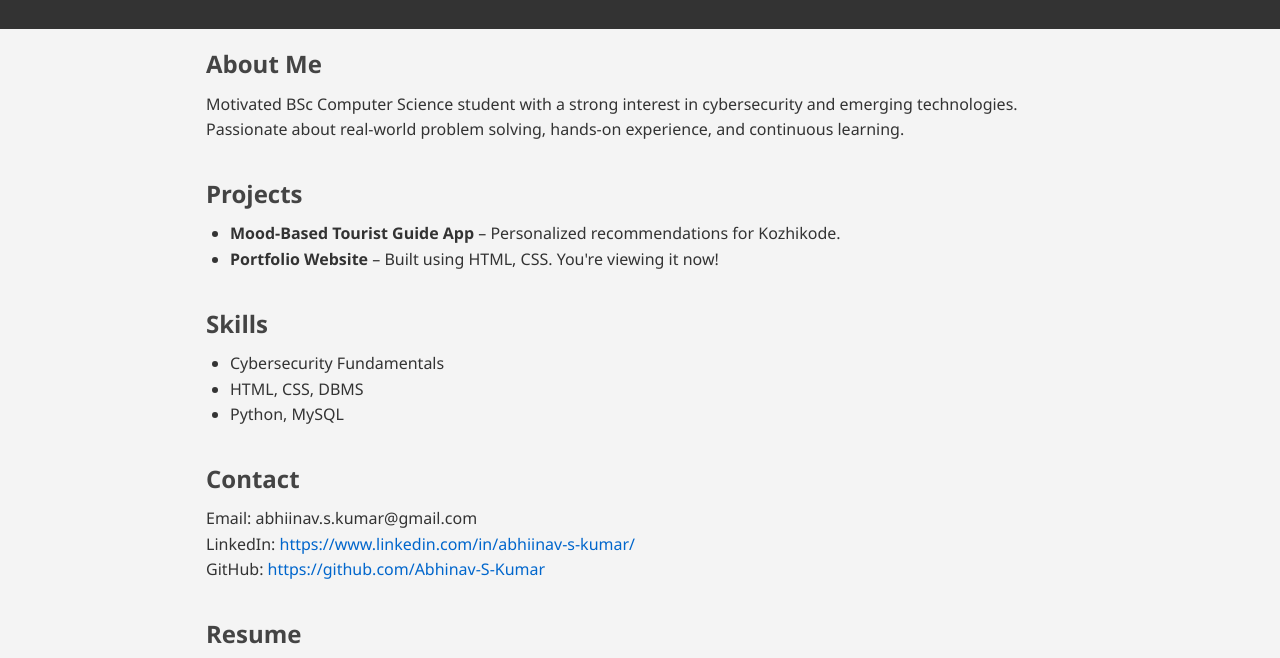
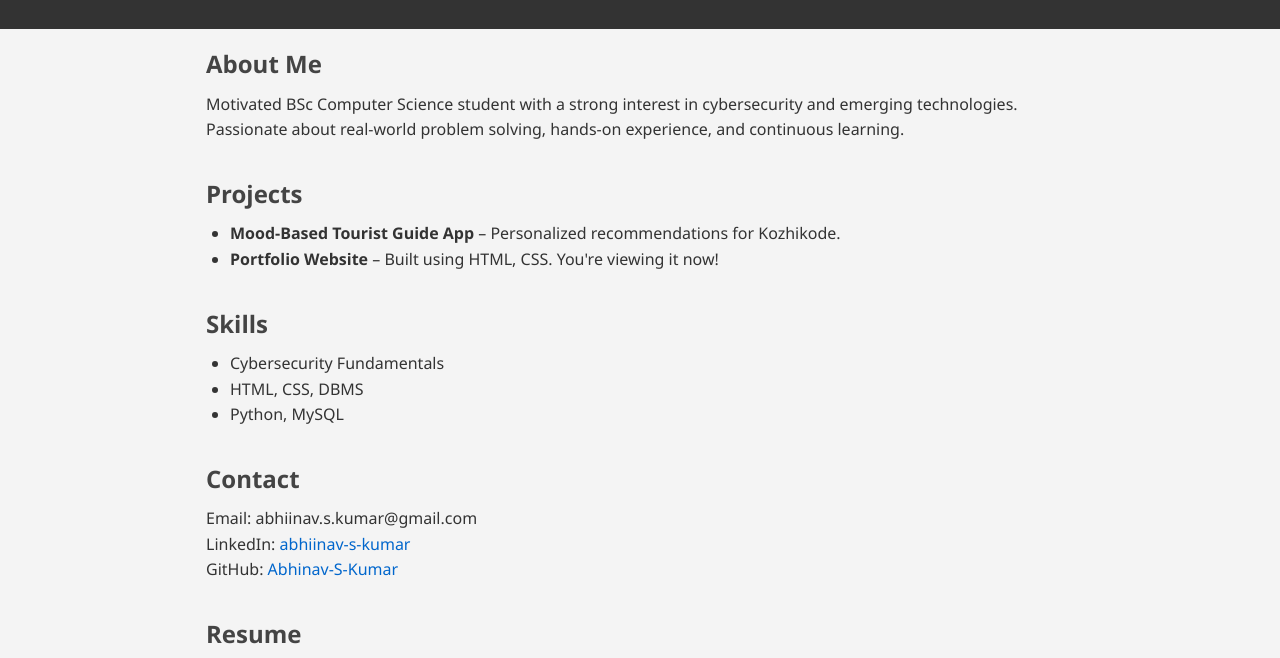
Before and after one commit to Abhinav-S-Kumar/portfolio, a plain HTML site: page index.html in a window 1280 px wide. Shown: the part 287-945 px from the top of the page. Drawn offline with Linux system fonts and the light colour scheme.

Commit message:
Update index.html

```diff
--- a/index.html
+++ b/index.html
@@ -43,8 +43,8 @@
   <section class="contact container">
     <h2>Contact</h2>
     <p>Email: abhiinav.s.kumar@gmail.com</p>
-    <p>LinkedIn: <a href="#">https://www.linkedin.com/in/abhiinav-s-kumar/</a></p>
-    <p>GitHub: <a href="#">https://github.com/Abhinav-S-Kumar</a></p>
+    <p>LinkedIn: <a href="https://www.linkedin.com/in/abhiinav-s-kumar/" target="_blank">abhiinav-s-kumar</a></p>
+    <p>GitHub: <a href="https://github.com/Abhinav-S-Kumar" target="_blank">Abhinav-S-Kumar</a></p>
 
   </section>
   <section class="resume container">
```
